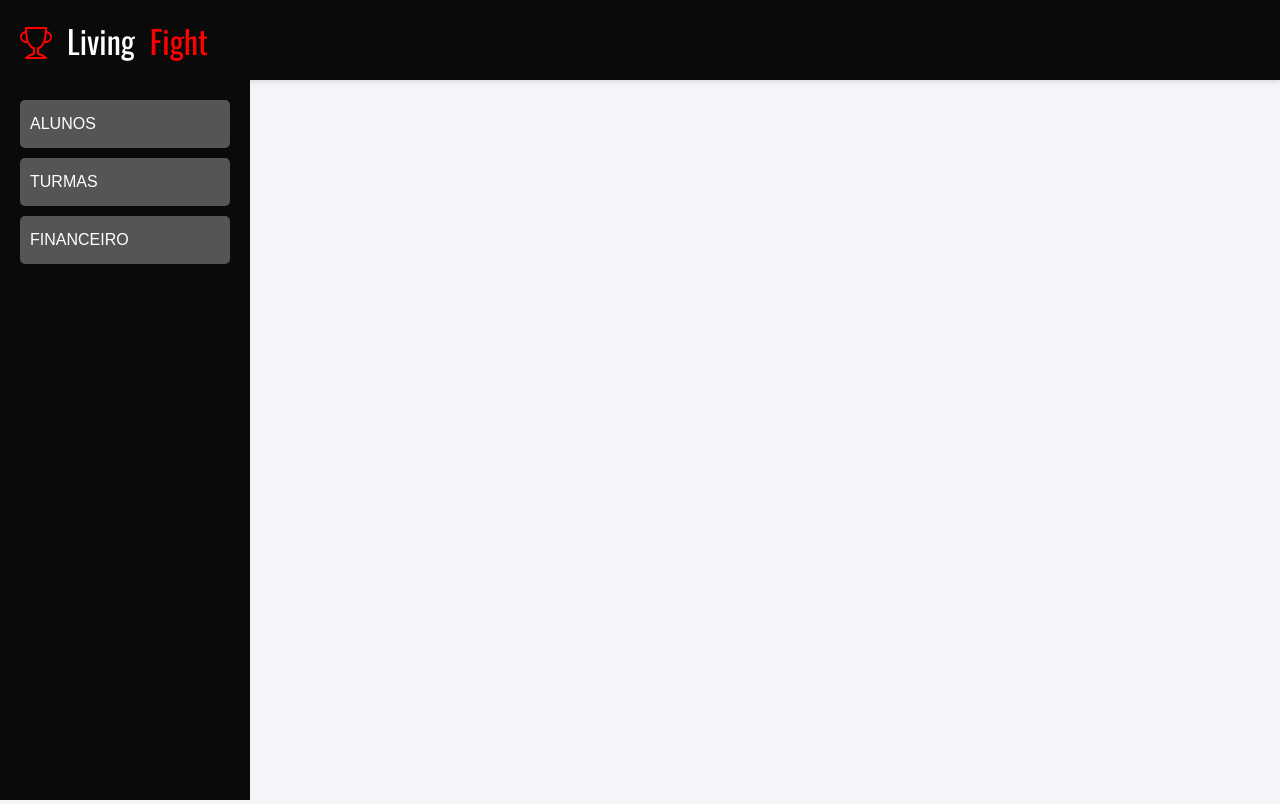
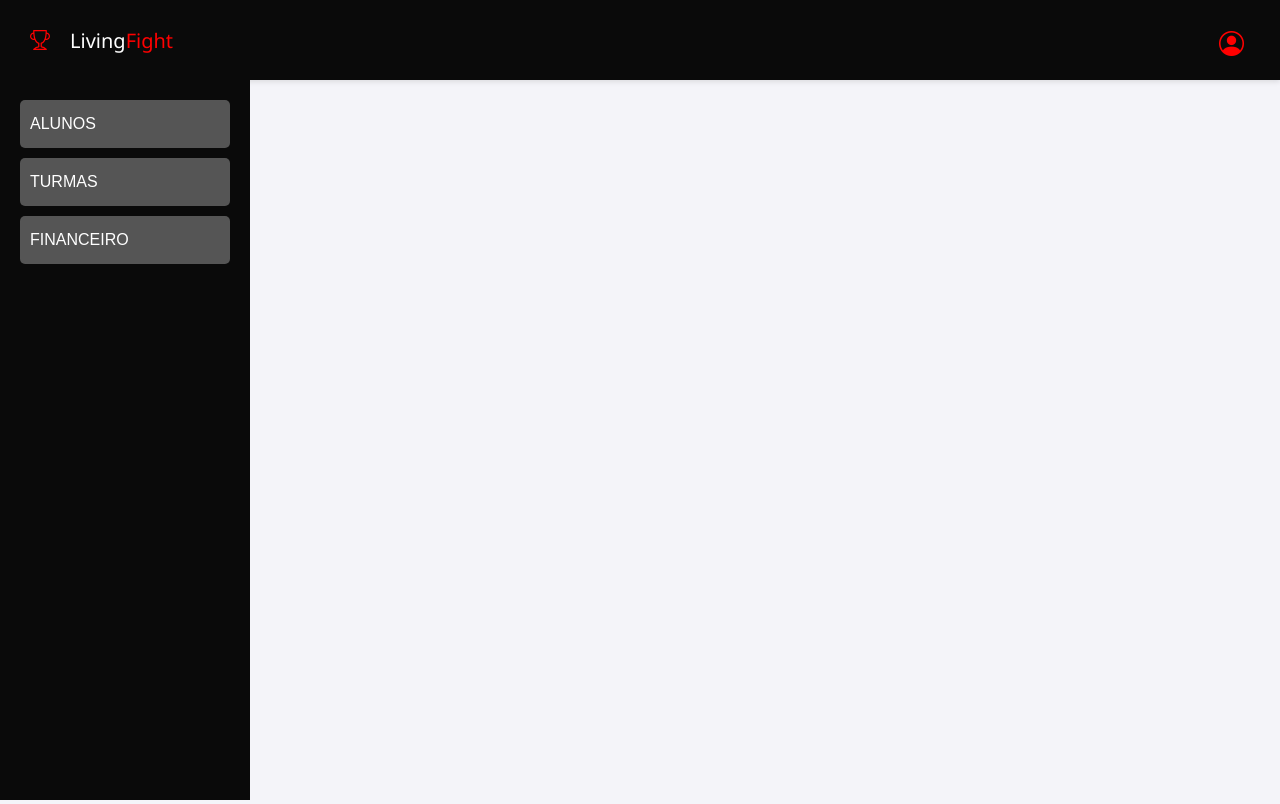
Before and after one commit to kaiohenrique5340-boop/Gestao-de-Escolinha, a PHP site: page /painelAdministrador.html in a window 1280 px wide. Run offline with PHP 8.4, Linux system fonts and the light colour scheme.

Commit message:
usuário
add botão de informações de usuário no painel adm/aluno

```diff
--- a/css/painelAdministrador.css
+++ b/css/painelAdministrador.css
@@ -21,22 +21,19 @@ body {
     color: #fff;
     display: flex;
     align-items: center;
-    padding: 0 20px;
+    padding: 25px 30px;
     box-shadow: 0 2px 5px rgba(0, 0, 0, 0.1);
     font-size: 200%;
+    justify-content: space-between;
+    font-family: 'Segoe UI', Tahoma, Geneva, Verdana, sans-serif;
 }
 
 .logo-container {
     display: flex;
     align-items: center;
-    gap: 15px;
+    font-size: 20px;
 }
 
-.logo-container img {
-    width: 50px;
-    height: 50px;
-    border-radius: 50%;
-}
 
 .site-name {
     font-size: 1.5em;
@@ -45,19 +42,27 @@ body {
 
 #logo {
     color: red;
-
+    margin: 0 20px 0 0;
 }
 
 header div p {
     color: red;
 }
 
-.logo-container {
-    font-family: "Oswald", sans-serif;
-    font-optical-sizing: auto;
-    font-weight: weight;
-    font-style: normal;
+.container .usuario button{
+    font-size: 25px;
+    background-color: transparent;
+    color: red;
+    border: none;
+    cursor: pointer;
 }
+
+.container .usuario button:hover{
+    color: white;
+    transition: 0.5s;
+}
+
+
 
 /* Estilos da Barra Lateral (Menu) */
 .sidebar {
@@ -93,6 +98,8 @@ header div p {
     padding: 30px;
 }
 
+
+
 /* Media Query para telas menores (responsividade) */
 @media (max-width: 768px) {
     .container {
--- a/painelAdministrador.html
+++ b/painelAdministrador.html
@@ -15,9 +15,15 @@
 <body>
     <div class="container">
         <header class="header">
+
             <div class="logo-container">
                 <i id="logo" class="bi bi-trophy"></i> Living <p>Fight</p>
             </div>
+
+            <div class="usuario">
+                <button><!--Nome do usuario--><i class="bi bi-person-circle"></i></button>
+            </div>
+
         </header>
 
         <aside class="sidebar">
```
Also changed, not shown: js/painelAdministrador.js (added).
